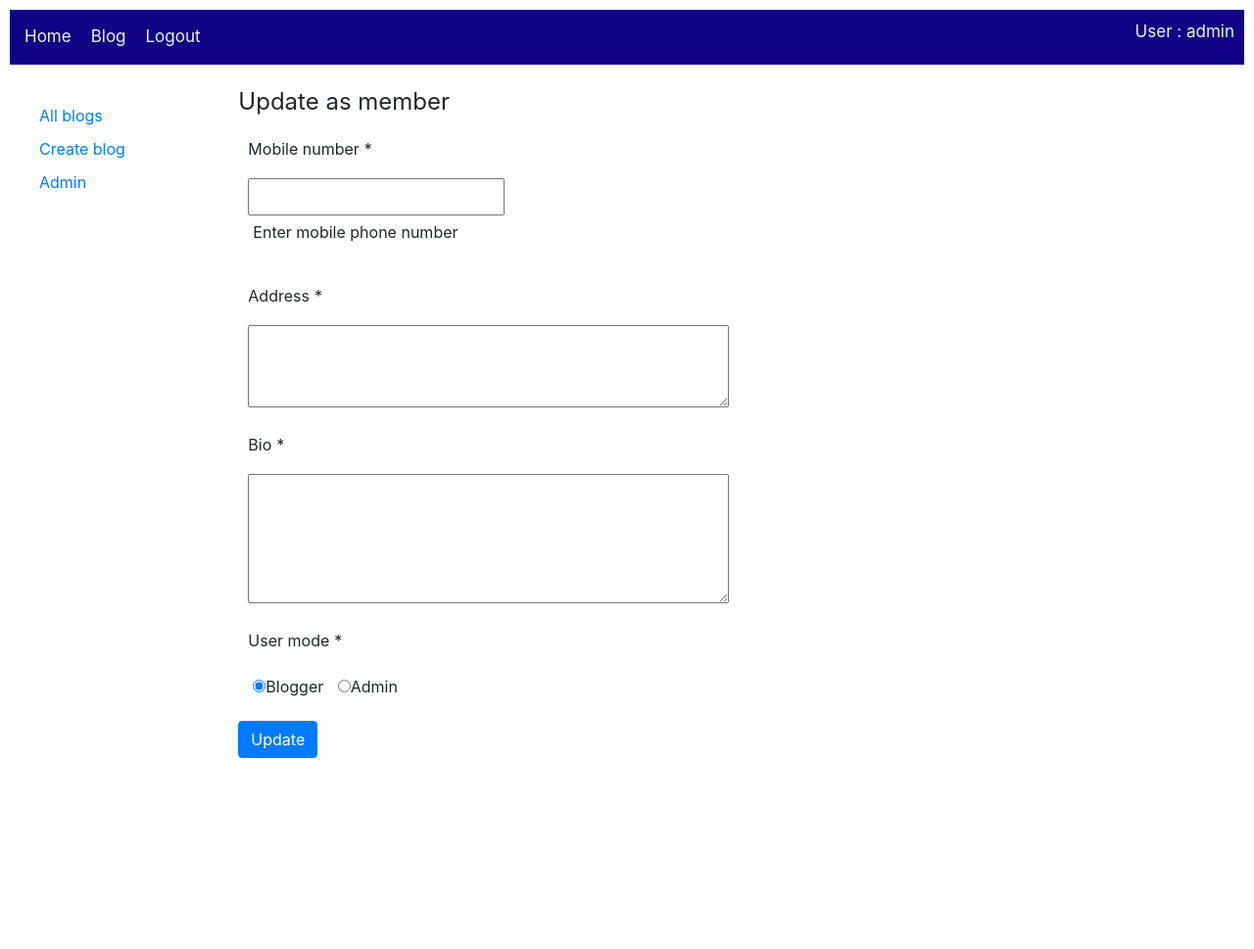
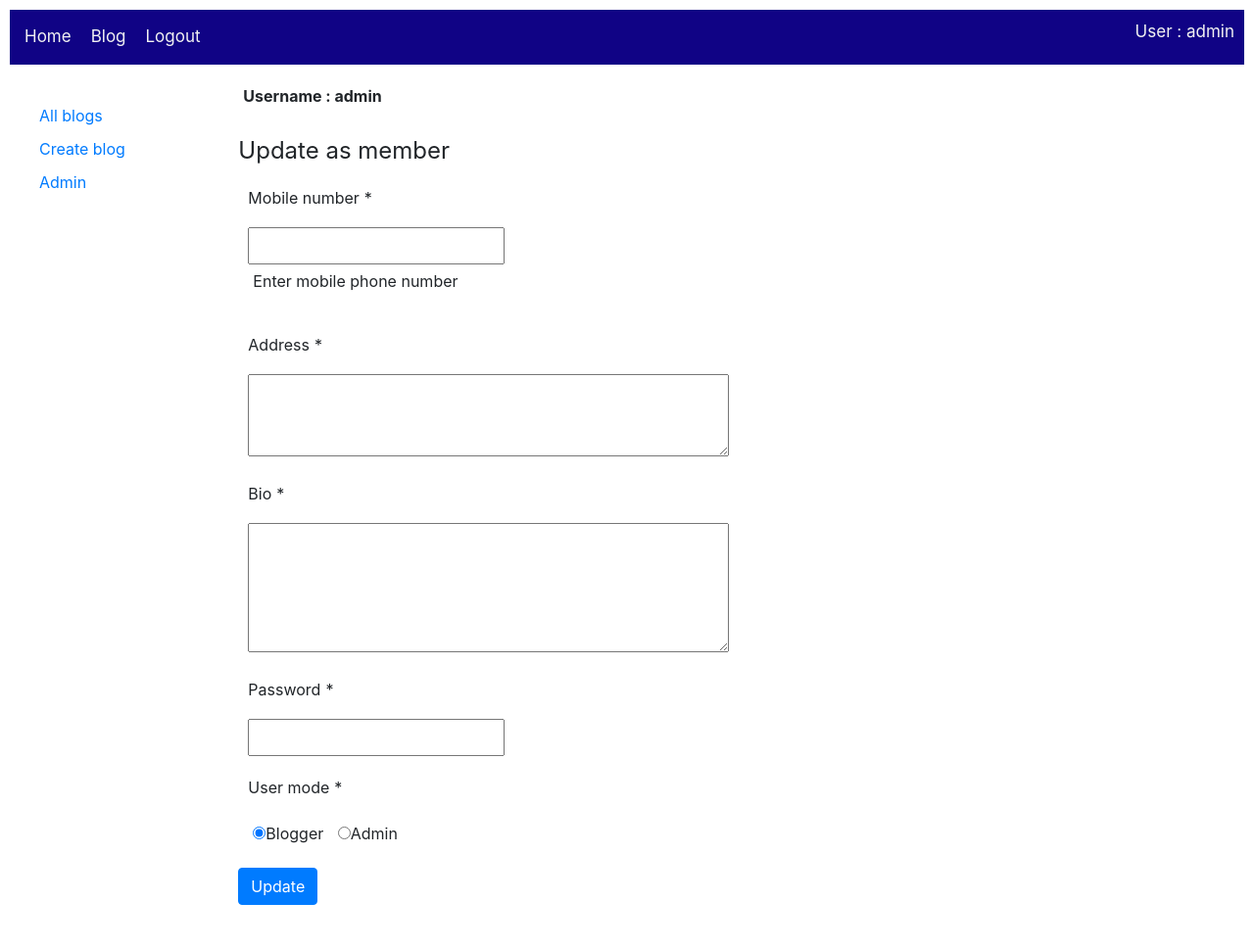
Before and after one commit to slametsampon/smansa_gtg, a Django app: page /accounts/blogger/1/update/ in a window 1280 px wide. Shown: the top 969 px of the page at 98% size. Before the commit the page ends 774 px from the top, so only its background shows below. Run offline with Django 3.2, Linux system fonts and the light colour scheme; a user stored in the database is signed in; data comes from the database, SQL or seed files in the repository; both versions use the stored data as it was after the commit; some libraries are stand-ins or nearby versions.

Commit message:
look close to complete

```diff
--- a/accounts/forms.py
+++ b/accounts/forms.py
@@ -113,6 +113,7 @@ class smansauser_admin_form(forms.Form):
 
 class SmansaUserUpdateForm(ModelForm):
     CHOICES = [('1', 'Blogger'), ('2', 'Admin')]
+    password = forms.CharField(widget=forms.PasswordInput())
     address = forms.CharField(widget=forms.Textarea(attrs={'rows':3}))
     bio = forms.CharField(widget=forms.Textarea(attrs={'rows':5}))
     user_mode = forms.ChoiceField(widget=forms.RadioSelect, choices=CHOICES, initial = '1')
@@ -135,6 +136,12 @@ class SmansaUserUpdateForm(ModelForm):
         # Remember to always return the cleaned data.
         return data
 
+    def password_number(self):
+        data = self.cleaned_data['password']
+
+        # Remember to always return the cleaned data.
+        return data
+
     def clean_user_mode(self):
         data = self.cleaned_data['user_mode']
 
@@ -152,6 +159,7 @@ class SmansaUserUpdateForm(ModelForm):
                 'mobile_number',
                 Field('address', css_class='form-group col-md-6 mb-0'),
                 Field('bio', css_class='form-group col-md-6 mb-0'),
+                'password',
                 'user_mode',
                 ),
                 Submit('submit', 'Update')
@@ -162,10 +170,11 @@ class SmansaUserUpdateForm(ModelForm):
                 'mobile_number',
                 Field('address', css_class='form-group col-md-6 mb-0'),
                 Field('bio', css_class='form-group col-md-6 mb-0'),
+                'password',
                 ),
                 Submit('submit', 'Update')
             )
 
     class Meta:
         model = SmansaUser
-        fields = ('mobile_number', 'address', 'bio', 'user_mode')
+        fields = ('mobile_number', 'address', 'bio', 'user_mode', 'password')
--- a/accounts/templates/accounts/smansauser_update.html
+++ b/accounts/templates/accounts/smansauser_update.html
@@ -4,6 +4,8 @@
 {% block title %}User Update{% endblock %}
 
 {% block content %}
+    <p><strong>Username : {{ smansauser.username }}</strong></p>
+
     {% crispy form %}
 
 {% endblock %}
--- a/accounts/views.py
+++ b/accounts/views.py
@@ -178,6 +178,10 @@ class SmansaUserUpdateView(LoginRequiredMixin, UpdateView):
     def form_valid(self, form,**kwargs):
         self.object = form.save(commit=False)
 
+        #update password if non blank
+        if len(form.cleaned_data['password']):
+            self.object.set_password(form.cleaned_data['password'])
+
         if form.cleaned_data.get('user_mode', None) == '1':#general user
             #Add logged-in user as author of comment
             self.object.verified_by = self.request.user.id
```
Also changed, not shown: accounts/templates/includes/smansaUserDetail.html (+7 -3 lines), smansa.sqlite3.
